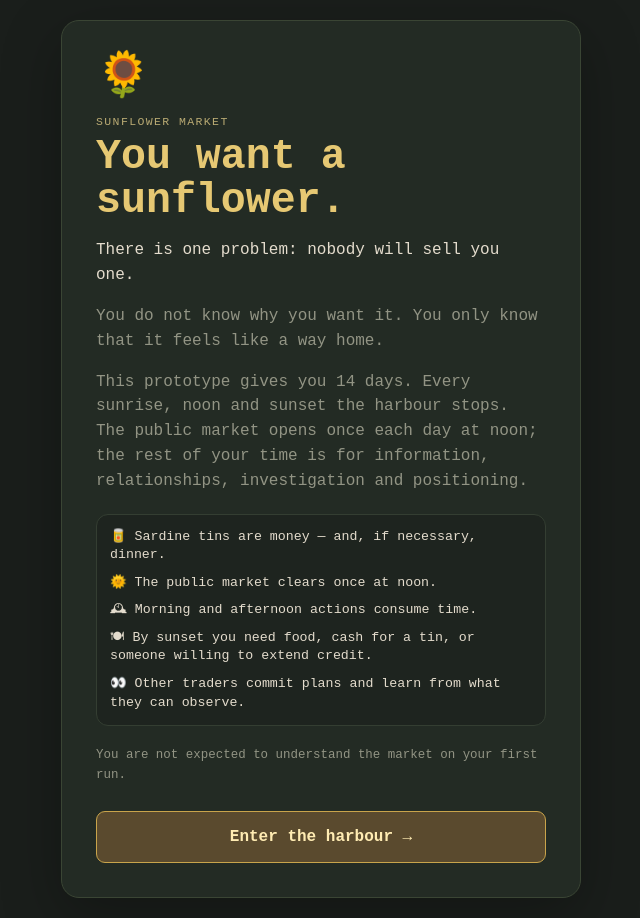
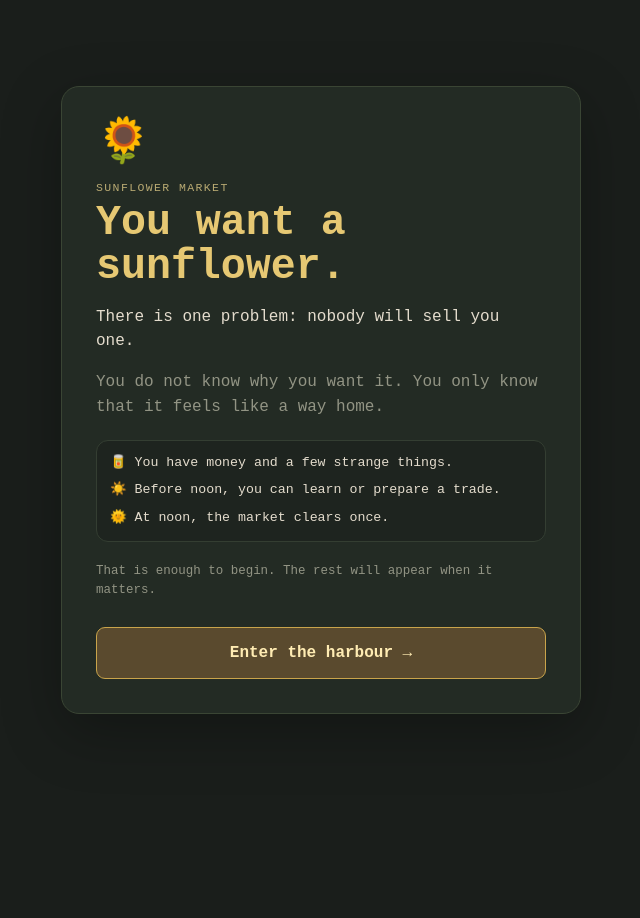
Before and after one commit to Tiutmattiu/Sunflower, a React (Vite) app: page / in a window 1280 px wide. Shown: the whole page, without its empty margins (319-959 px from the left). After the commit the page ends 800 px from the top, so only its background shows below. Built offline with nearby package versions, Linux system fonts and the light colour scheme.

Commit message:
Reduce opening instructions to the first playable decision

```diff
--- a/src/main.jsx
+++ b/src/main.jsx
@@ -11,17 +11,12 @@ function StartScreen({ onStart }) {
         <h1>You want a sunflower.</h1>
         <p>There is one problem: nobody will sell you one.</p>
         <p className="muted">You do not know why you want it. You only know that it feels like a way home.</p>
-        <p className="muted">
-          This prototype gives you 14 days. Every sunrise, noon and sunset the harbour stops. The public market opens once each day at noon; the rest of your time is for information, relationships, investigation and positioning.
-        </p>
         <div className="start-rules">
-          <div>🥫 Sardine tins are money — and, if necessary, dinner.</div>
-          <div>🌞 The public market clears once at noon.</div>
-          <div>🕰 Morning and afternoon actions consume time.</div>
-          <div>🍽 By sunset you need food, cash for a tin, or someone willing to extend credit.</div>
-          <div>👀 Other traders commit plans and learn from what they can observe.</div>
+          <div>🥫 You have money and a few strange things.</div>
+          <div>☀️ Before noon, you can learn or prepare a trade.</div>
+          <div>🌞 At noon, the market clears once.</div>
         </div>
-        <p className="muted small">You are not expected to understand the market on your first run.</p>
+        <p className="muted small">That is enough to begin. The rest will appear when it matters.</p>
         <button className="btn gold start-button" onClick={onStart}>Enter the harbour →</button>
       </section>
     </main>
```
